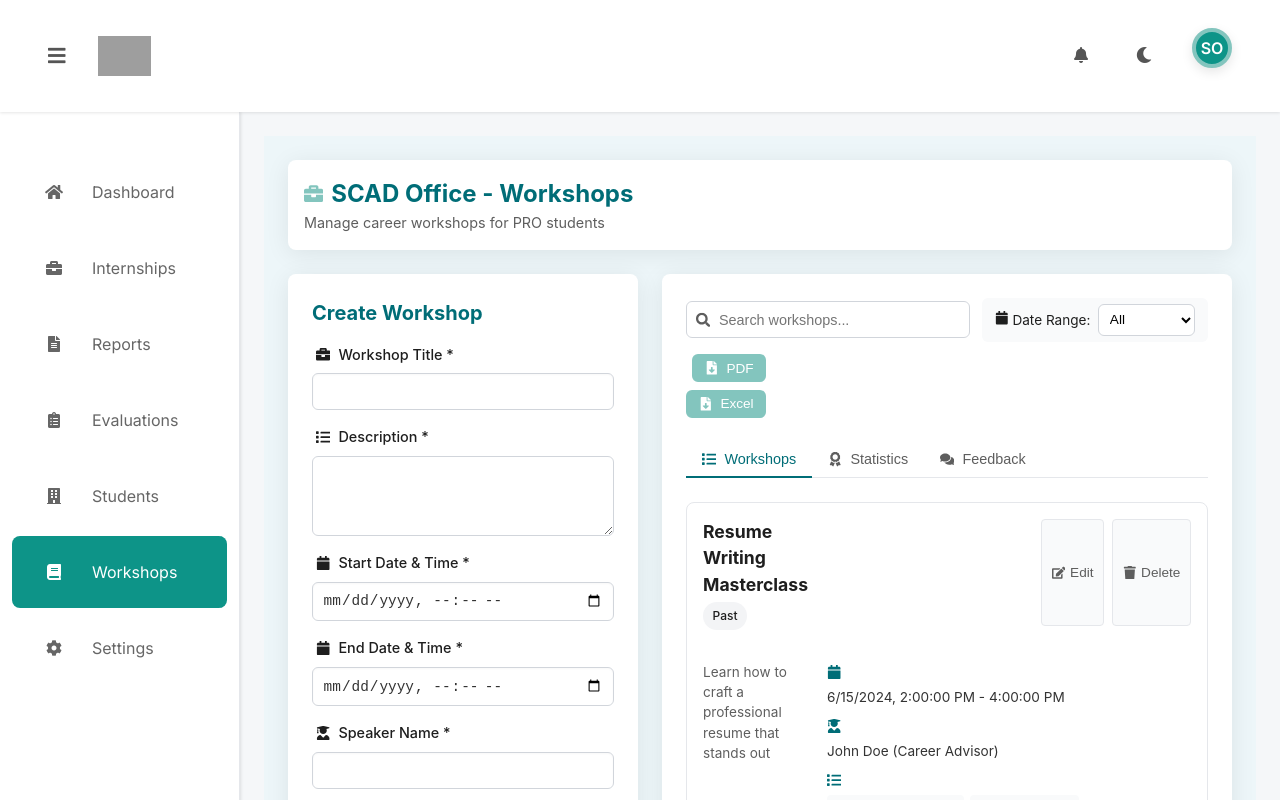
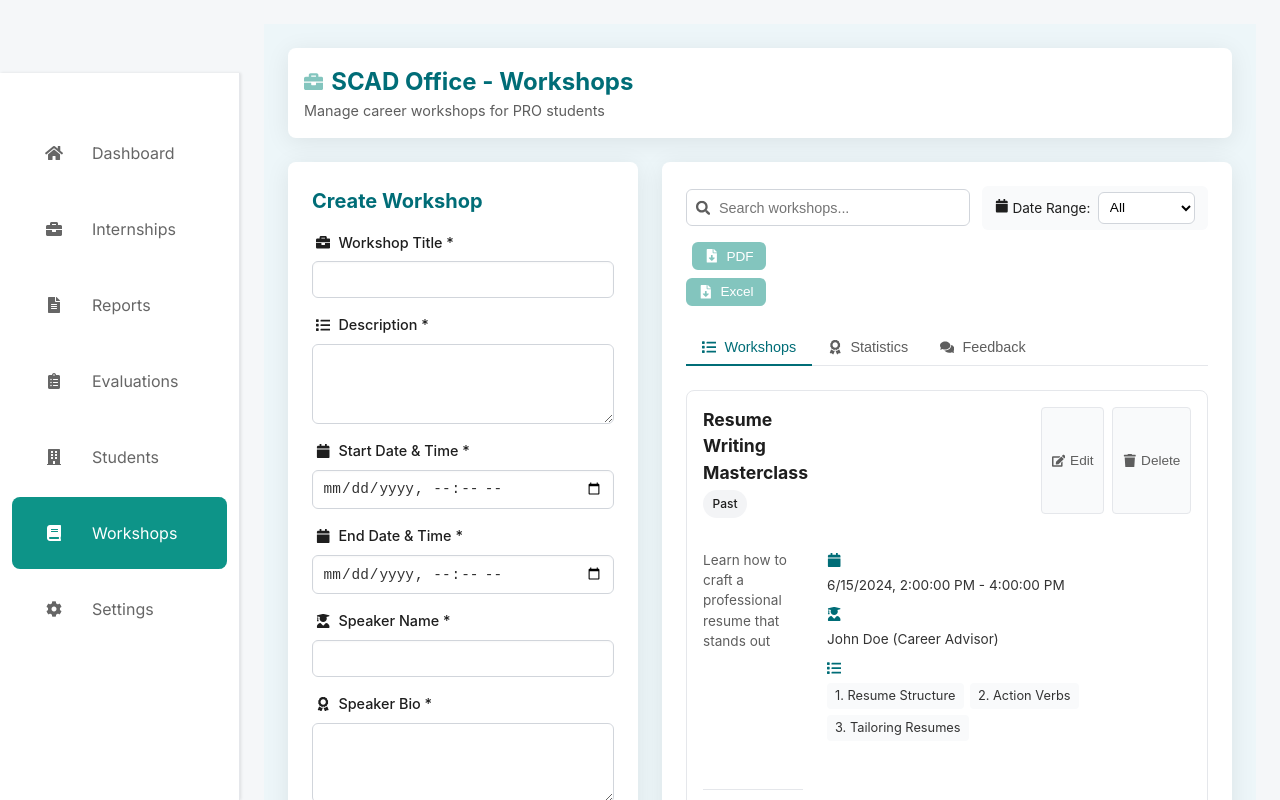
Before and after one commit to CSEN603-2025/Nexis, a React (Create React App) app in the folder Elevate/myapp/: page /workshopsManagement in a window 1280 px wide. Built offline with nearby package versions, Linux system fonts and the light colour scheme; grey boxes are pictures that could not be loaded.

Commit message:
changed MainLayout.jsx

```diff
--- a/Elevate/myapp/src/App.jsx
+++ b/Elevate/myapp/src/App.jsx
@@ -17,22 +17,24 @@ function App() {
   return (
     <BrowserRouter>
       <Routes>
+        {/* Routes without MainLayout */}
         <Route path="/" element={<LoginForm />} />
         <Route path="/dashboard" element={<Dashboard />} />
         <Route path="/student" element={<NormalStudent />} />
-        <Route path='/pro' element={<StudentDashboard />} />
+        <Route path="/pro" element={<StudentDashboard />} />
+
+        {/* Routes with MainLayout */}
         <Route element={<MainLayout />}>
+          <Route path="/scaddashboard" element={<ScadDashboard />} />
+          <Route path="/internships" element={<Internships />} />
           <Route path="/reports" element={<Reports />} />
           <Route path="/EvaluationForms" element={<Evaluations />} />
-      <Route path="/scaddashboard" element={<ScadDashboard />} />
-      <Route path="/internships" element={<Internships />} />
           <Route path="/students" element={<StudentList />} />
-       <Route path="/WorkshopsManagement" element={<Workshops />} />
+          <Route path="/workshopsManagement" element={<Workshops />} />
           <Route path="/students/:id" element={<Studentscad />} />
         </Route>
       </Routes>
     </BrowserRouter>
   );
 }
-
 export default App;
--- a/Elevate/myapp/src/MainLayout.jsx
+++ b/Elevate/myapp/src/MainLayout.jsx
@@ -36,21 +36,7 @@ export default function MainLayout() {
 
   return (
     <div className="app-container">
-      <header className="top-header">
-        <div className="header-content">
-          <div className="header-left">
-            <button onClick={toggleSidebar} className="sidebar-toggle">
-              <i className="fas fa-bars"></i>
-            </button>
-            <img src="/api/placeholder/120/40" alt="Logo" className="logo" />
-          </div>
-          <div className="header-right">
-            <button className="icon-button"><i className="fas fa-bell"></i></button>
-            <button className="icon-button"><i className="fas fa-moon"></i></button>
-            <div className="avatar">SO</div>
-          </div>
-        </div>
-      </header>
+
 
       <div className="main-container">
         <aside className={`sidebar ${isSidebarCollapsed ? "collapsed" : ""}`}>
```
Lines whose indentation alone changed are shown as unchanged.
